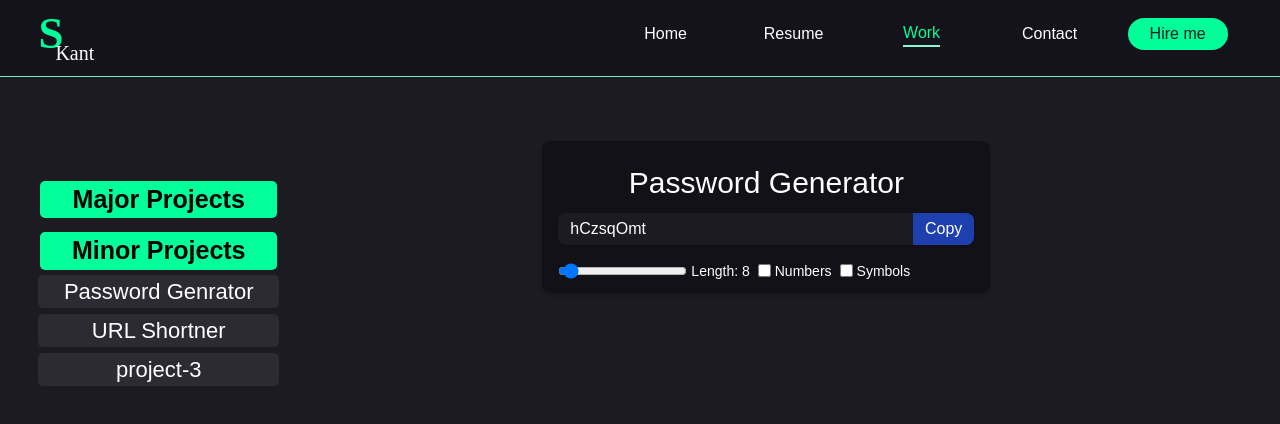
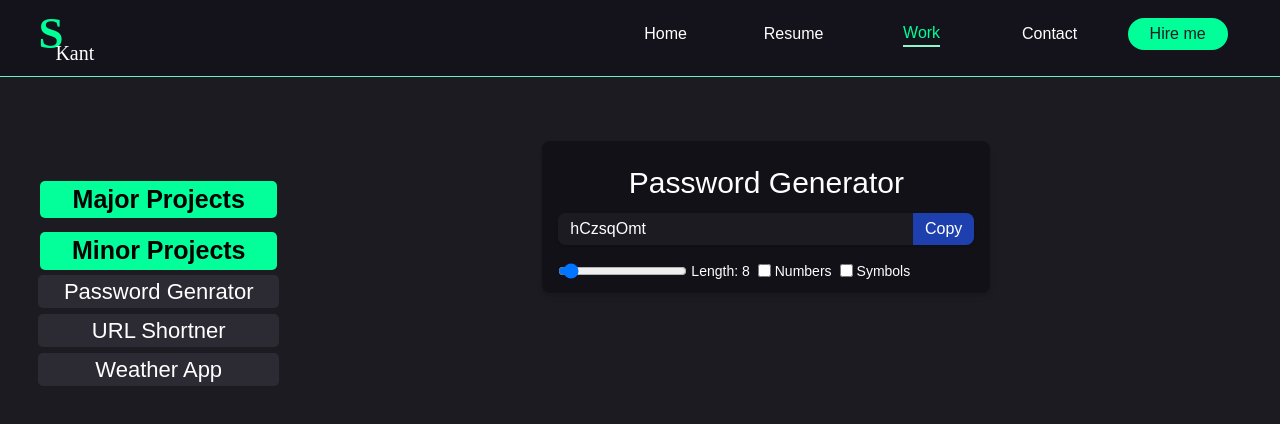
Before and after one commit to ShashiKant17092003/portfolio, a React (Vite) app: page /work in a window 1280 px wide. Both pictures are taken after a click on the element "Minor Projects". Shown: the top 424 px of the page. Built offline with nearby package versions, Linux system fonts and the light colour scheme.

Commit message:
add:url fix 4

```diff
--- a/src/components/pages/Work.jsx
+++ b/src/components/pages/Work.jsx
@@ -33,7 +33,7 @@ const Work = () => {
           <ul className={listM2?'unhide':''}>
             <li onClick={()=>{setWpage(<Password />);setlistM2(false)}}>Password Genrator</li>
             <li onClick={()=>{setWpage(<UrlShortner />);setlistM2(false)}}>URL Shortner</li>
-            <li onClick={()=>{setWpage(< Weather/>);setlistM2(false)}}>project-3</li>
+            <li onClick={()=>{setWpage(< Weather/>);setlistM2(false)}}>Weather App</li>
           </ul>
         </div>
       </div>
```
